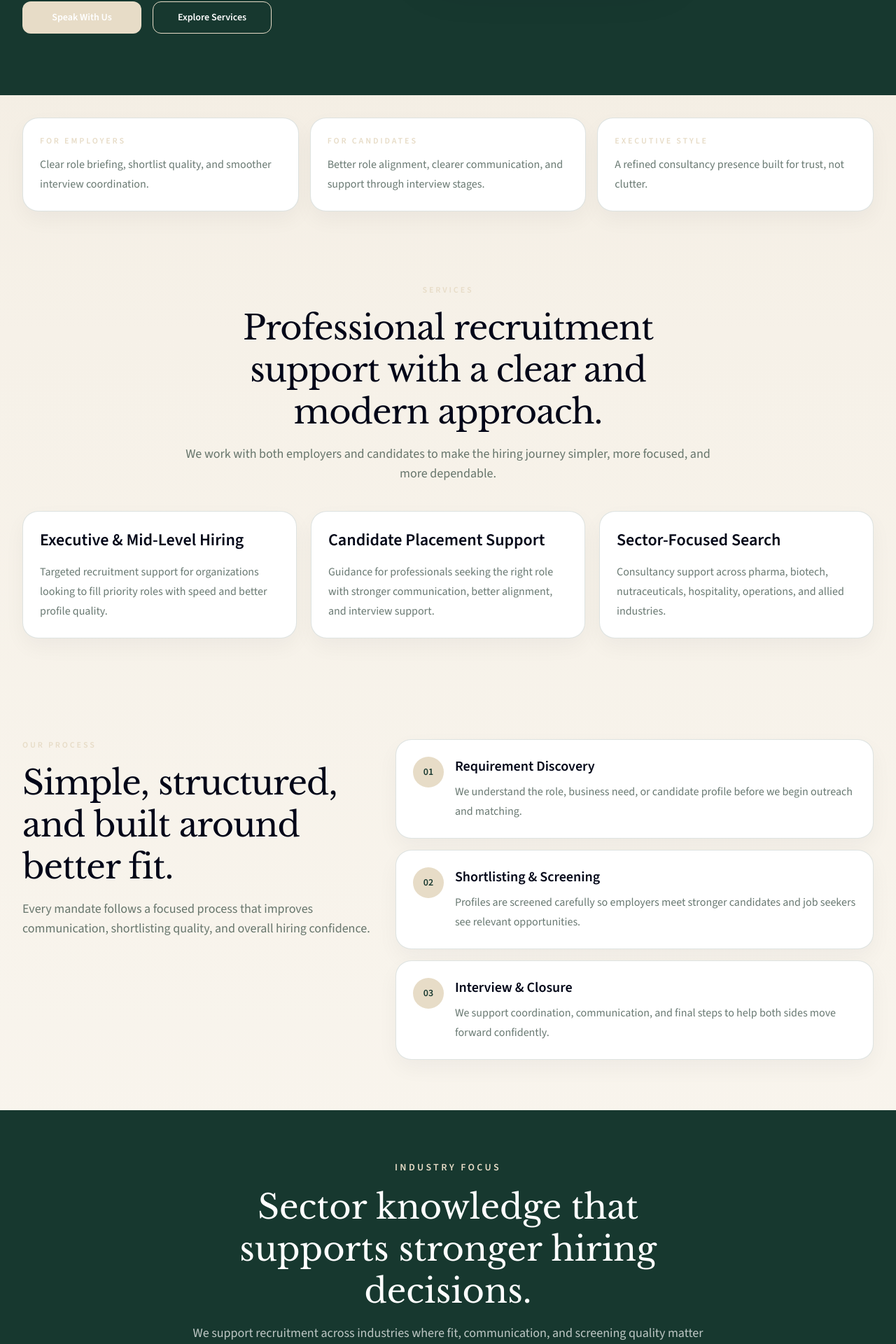
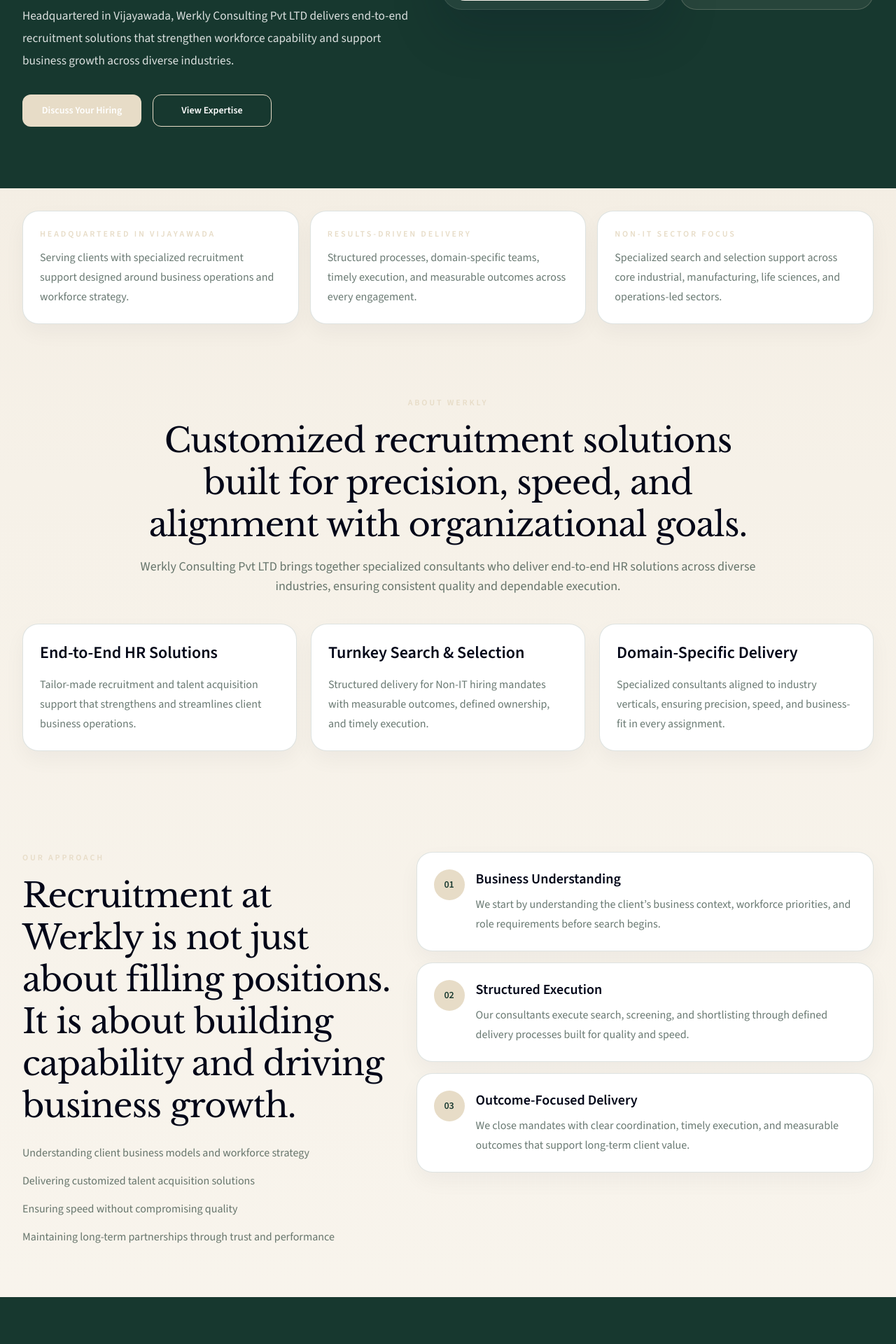
Before and after one commit to djkreddys-cmyk/Werkly, a Next.js app: page / in a window 1280 px wide. Shown: the part 800-2720 px from the top of the page at 70% size. Built offline with nearby package versions, Linux system fonts and the light colour scheme.

Commit message:
Update Werkly site with company profile and Non-IT expertise content

```diff
--- a/app/layout.tsx
+++ b/app/layout.tsx
@@ -15,9 +15,9 @@ const libreBaskerville = Libre_Baskerville({
 
 export const metadata: Metadata = {
   metadataBase: new URL("https://werkly.in"),
-  title: "Werkly | Job Consultancy for Employers and Candidates",
+  title: "Werkly Consulting Pvt LTD | Non-IT Search and Selection Partner",
   description:
-    "Werkly is a job consultancy connecting employers with qualified talent and guiding candidates toward better career opportunities across multiple industries.",
+    "Werkly Consulting Pvt LTD delivers end-to-end, tailor-made HR and recruitment solutions across Non-IT sectors with structured execution, domain-specific teams, and measurable outcomes.",
 };
 
 export default function RootLayout({
--- a/app/page.tsx
+++ b/app/page.tsx
@@ -2,47 +2,59 @@ import Image from "next/image";
 import { SiteFooter } from "@/components/site-footer";
 import { SiteHeader } from "@/components/site-header";
 
-const services = [
+const serviceHighlights = [
   {
-    title: "Executive & Mid-Level Hiring",
+    title: "End-to-End HR Solutions",
     description:
-      "Targeted recruitment support for organizations looking to fill priority roles with speed and better profile quality.",
+      "Tailor-made recruitment and talent acquisition support that strengthens and streamlines client business operations.",
   },
   {
-    title: "Candidate Placement Support",
+    title: "Turnkey Search & Selection",
     description:
-      "Guidance for professionals seeking the right role with stronger communication, better alignment, and interview support.",
+      "Structured delivery for Non-IT hiring mandates with measurable outcomes, defined ownership, and timely execution.",
   },
   {
-    title: "Sector-Focused Search",
+    title: "Domain-Specific Delivery",
     description:
-      "Consultancy support across pharma, biotech, nutraceuticals, hospitality, operations, and allied industries.",
+      "Specialized consultants aligned to industry verticals, ensuring precision, speed, and business-fit in every assignment.",
   },
+];
+
+const approachPoints = [
+  "Understanding client business models and workforce strategy",
+  "Delivering customized talent acquisition solutions",
+  "Ensuring speed without compromising quality",
+  "Maintaining long-term partnerships through trust and performance",
 ];
 
 const processSteps = [
   {
-    title: "Requirement Discovery",
+    title: "Business Understanding",
     description:
-      "We understand the role, business need, or candidate profile before we begin outreach and matching.",
+      "We start by understanding the client’s business context, workforce priorities, and role requirements before search begins.",
   },
   {
-    title: "Shortlisting & Screening",
+    title: "Structured Execution",
     description:
-      "Profiles are screened carefully so employers meet stronger candidates and job seekers see relevant opportunities.",
+      "Our consultants execute search, screening, and shortlisting through defined delivery processes built for quality and speed.",
   },
   {
-    title: "Interview & Closure",
+    title: "Outcome-Focused Delivery",
     description:
-      "We support coordination, communication, and final steps to help both sides move forward confidently.",
+      "We close mandates with clear coordination, timely execution, and measurable outcomes that support long-term client value.",
   },
 ];
 
 const sectors = [
   "Pharma & Life Sciences",
   "Biotech & Nutraceuticals",
-  "Hospitality & Operations",
-  "Allied Business Functions",
+  "Food & Beverages",
+  "Oil & Gas",
+  "Engineering & Manufacturing",
+  "Building Materials & Construction Systems",
+  "Automotive & Mobility",
+  "Aerospace & Defense",
+  "Hospitality, HVAC, and Related Industries",
 ];
 
 export default function Home() {
@@ -53,33 +65,33 @@ export default function Home() {
         <section className="relative overflow-hidden bg-[var(--color-dark)]">
           <div className="absolute inset-0 bg-[radial-gradient(circle_at_20%_20%,rgba(231,220,199,0.16),transparent_24%),linear-gradient(180deg,rgba(23,56,47,0.86),rgba(23,56,47,1))]" />
           <div className="section-shell relative py-14 sm:py-18 lg:py-22">
-            <div className="grid gap-10 lg:grid-cols-[0.92fr_1.08fr] lg:items-center">
+            <div className="grid gap-10 lg:grid-cols-[0.95fr_1.05fr] lg:items-center">
               <div className="text-white">
                 <p className="text-sm font-semibold uppercase tracking-[0.28em] text-[var(--color-accent)]">
-                  Werkly Job Consultancy
+                  Werkly Consulting Pvt LTD
                 </p>
-                <h1 className="mt-5 max-w-2xl font-[family-name:var(--font-display)] text-5xl leading-[0.94] sm:text-6xl lg:text-[5rem]">
-                  Executive hiring support with a sharper consultancy feel.
+                <h1 className="mt-5 max-w-3xl font-[family-name:var(--font-display)] text-5xl leading-[0.94] sm:text-6xl lg:text-[4.85rem]">
+                  Tailor-made HR solutions for Non-IT businesses that need precision and delivery discipline.
                 </h1>
-                <p className="mt-5 max-w-xl text-lg leading-8 text-white/82 sm:text-[1.1rem]">
-                  Werkly helps employers and candidates connect through a structured, high-trust recruitment process with clearer communication and stronger role alignment.
+                <p className="mt-5 max-w-2xl text-lg leading-8 text-white/84 sm:text-[1.08rem]">
+                  Headquartered in Vijayawada, Werkly Consulting Pvt LTD delivers end-to-end recruitment solutions that strengthen workforce capability and support business growth across diverse industries.
                 </p>
                 <div className="mt-8 flex flex-col gap-4 sm:flex-row">
                   <a
                     href="#contact"
                     className="inline-flex min-w-[170px] items-center justify-center rounded-xl bg-[var(--color-accent)] px-6 py-3 text-sm font-semibold text-[var(--color-dark)] transition hover:opacity-95"
                   >
-                    Speak With Us
+                    Discuss Your Hiring
                   </a>
                   <a
-                    href="#services"
+                    href="#expertise"
                     className="inline-flex min-w-[170px] items-center justify-center rounded-xl border border-[var(--color-accent)] bg-transparent px-6 py-3 text-sm font-semibold text-[var(--color-accent)] transition hover:bg-[rgba(231,220,199,0.1)]"
                   >
-                    Explore Services
+                    View Expertise
                   </a>
                 </div>
               </div>
-              <div className="grid gap-4 sm:grid-cols-[1.1fr_0.9fr]">
+              <div className="grid gap-4 sm:grid-cols-[1.08fr_0.92fr]">
                 <div className="hero-frame overflow-hidden rounded-[1.8rem] border border-white/10 bg-[rgba(255,255,255,0.06)] p-3">
                   <Image
                     src="/consultancy-team-primary.svg"
@@ -102,10 +114,10 @@ export default function Home() {
                   </div>
                   <div className="rounded-[1.5rem] border border-[rgba(231,220,199,0.22)] bg-[rgba(231,220,199,0.08)] p-6 text-white">
                     <p className="text-sm font-semibold uppercase tracking-[0.24em] text-[var(--color-accent)]">
-                      Trusted Process
+                      Established in 2025
                     </p>
                     <p className="mt-3 text-lg leading-8 text-white/84">
-                      Designed to feel more like an executive consultancy conversation than a busy staffing portal.
+                      A forward-thinking Search and Selection firm delivering turnkey recruitment assignments across the Non-IT sector.
                     </p>
                   </div>
                 </div>
@@ -117,36 +129,38 @@ export default function Home() {
         <section className="section-shell py-6 sm:py-8">
           <div className="grid gap-4 md:grid-cols-3">
             <article className="story-card p-6">
-              <p className="eyebrow">For Employers</p>
+              <p className="eyebrow">Headquartered in Vijayawada</p>
               <p className="mt-3 text-base leading-7 muted-copy">
-                Clear role briefing, shortlist quality, and smoother interview coordination.
+                Serving clients with specialized recruitment support designed around business operations and workforce strategy.
               </p>
             </article>
             <article className="story-card p-6">
-              <p className="eyebrow">For Candidates</p>
+              <p className="eyebrow">Results-Driven Delivery</p>
               <p className="mt-3 text-base leading-7 muted-copy">
-                Better role alignment, clearer communication, and support through interview stages.
+                Structured processes, domain-specific teams, timely execution, and measurable outcomes across every engagement.
               </p>
             </article>
             <article className="story-card p-6">
-              <p className="eyebrow">Executive Style</p>
+              <p className="eyebrow">Non-IT Sector Focus</p>
               <p className="mt-3 text-base leading-7 muted-copy">
-                A refined consultancy presence built for trust, not clutter.
+                Specialized search and selection support across core industrial, manufacturing, life sciences, and operations-led sectors.
               </p>
             </article>
           </div>
         </section>
 
         <section id="services" className="section-shell py-14 sm:py-18">
-          <div className="mx-auto max-w-3xl text-center">
-            <p className="eyebrow">Services</p>
-            <h2 className="mt-4 section-title">Professional recruitment support with a clear and modern approach.</h2>
+          <div className="mx-auto max-w-4xl text-center">
+            <p className="eyebrow">About Werkly</p>
+            <h2 className="mt-4 section-title">
+              Customized recruitment solutions built for precision, speed, and alignment with organizational goals.
+            </h2>
             <p className="mt-4 text-base leading-7 muted-copy sm:text-lg">
-              We work with both employers and candidates to make the hiring journey simpler, more focused, and more dependable.
+              Werkly Consulting Pvt LTD brings together specialized consultants who deliver end-to-end HR solutions across diverse industries, ensuring consistent quality and dependable execution.
             </p>
           </div>
           <div className="mt-10 grid gap-5 lg:grid-cols-3">
-            {services.map((service) => (
+            {serviceHighlights.map((service) => (
               <article key={service.title} className="story-card p-7">
                 <h3 className="text-2xl font-semibold text-slate-950">{service.title}</h3>
                 <p className="mt-4 text-base leading-7 muted-copy">{service.description}</p>
@@ -156,13 +170,19 @@ export default function Home() {
         </section>
 
         <section id="process" className="section-shell py-14 sm:py-18">
-          <div className="grid gap-7 lg:grid-cols-[0.85fr_1.15fr] lg:items-start">
+          <div className="grid gap-7 lg:grid-cols-[0.9fr_1.1fr] lg:items-start">
             <div className="space-y-4">
-              <p className="eyebrow">Our Process</p>
-              <h2 className="section-title">Simple, structured, and built around better fit.</h2>
-              <p className="text-base leading-7 muted-copy sm:text-lg">
-                Every mandate follows a focused process that improves communication, shortlisting quality, and overall hiring confidence.
-              </p>
+              <p className="eyebrow">Our Approach</p>
+              <h2 className="section-title">
+                Recruitment at Werkly is not just about filling positions. It is about building capability and driving business growth.
+              </h2>
+              <ul className="space-y-3 pt-2">
+                {approachPoints.map((point) => (
+                  <li key={point} className="text-base leading-7 muted-copy">
+                    {point}
+                  </li>
+                ))}
+              </ul>
             </div>
             <div className="grid gap-4">
               {processSteps.map((step, index) => (
@@ -180,22 +200,25 @@ export default function Home() {
           </div>
         </section>
 
-        <section id="roles" className="bg-[var(--color-dark)] py-14 sm:py-18">
+        <section id="expertise" className="bg-[var(--color-dark)] py-14 sm:py-18">
           <div className="section-shell">
-            <div className="mx-auto max-w-3xl text-center">
+            <div className="mx-auto max-w-4xl text-center">
               <p className="text-sm font-semibold uppercase tracking-[0.24em] text-[var(--color-accent)]">
-                Industry Focus
+                Our Expertise
               </p>
               <h2 className="mt-4 font-[family-name:var(--font-display)] text-4xl leading-tight text-white sm:text-5xl">
-                Sector knowledge that supports stronger hiring decisions.
+                Specialized recruitment solutions across key Non-IT verticals.
               </h2>
               <p className="mt-4 text-base leading-7 text-white/72 sm:text-lg">
-                We support recruitment across industries where fit, communication, and screening quality matter most.
+                Our domain-specific teams execute turnkey recruitment assignments across sectors where industry context and structured delivery matter.
               </p>
             </div>
-            <div className="mt-10 grid gap-5 sm:grid-cols-2 lg:grid-cols-4">
+            <div className="mt-10 grid gap-5 sm:grid-cols-2 lg:grid-cols-3">
               {sectors.map((sector) => (
-                <article key={sector} className="rounded-[1.3rem] border border-[rgba(231,220,199,0.26)] bg-[rgba(231,220,199,0.08)] p-6 text-white">
+                <article
+                  key={sector}
+                  className="rounded-[1.3rem] border border-[rgba(231,220,199,0.26)] bg-[rgba(231,220,199,0.08)] p-6 text-white"
+                >
                   <h3 className="text-xl font-semibold">{sector}</h3>
                 </article>
               ))}
@@ -206,12 +229,12 @@ export default function Home() {
         <section id="contact" className="section-shell py-14 sm:py-18">
           <div className="grid gap-5 lg:grid-cols-[1.1fr_0.9fr]">
             <div className="story-card p-8 sm:p-9">
-              <p className="eyebrow">Contact Us</p>
+              <p className="eyebrow">Client Engagement</p>
               <h2 className="mt-4 font-[family-name:var(--font-display)] text-4xl leading-tight text-slate-950 sm:text-5xl">
-                Start a hiring conversation or share your job profile.
+                Engage Werkly for customized, results-driven recruitment support.
               </h2>
               <p className="mt-5 max-w-2xl text-base leading-7 muted-copy sm:text-lg">
-                Employers can contact us with role details and timelines. Candidates can reach out with resumes, preferred sectors, and job locations.
+                We work with organizations that need structured search and selection delivery, strong turnaround discipline, and long-term recruitment partnerships built on trust and performance.
               </p>
               <div className="mt-8 flex flex-col gap-4 sm:flex-row">
                 <a
@@ -231,6 +254,14 @@ export default function Home() {
             <div className="story-card p-8">
               <div className="space-y-6">
                 <div>
+                  <p className="text-sm uppercase tracking-[0.22em] text-slate-400">Company</p>
+                  <p className="mt-2 text-lg font-semibold text-slate-950">Werkly Consulting Pvt LTD</p>
+                </div>
+                <div>
+                  <p className="text-sm uppercase tracking-[0.22em] text-slate-400">Headquarters</p>
+                  <p className="mt-2 text-lg font-semibold text-slate-950">Vijayawada</p>
+                </div>
+                <div>
                   <p className="text-sm uppercase tracking-[0.22em] text-slate-400">Hiring Enquiries</p>
                   <a className="mt-2 block text-lg font-semibold text-slate-950" href="mailto:hr@werkly.in">
                     hr@werkly.in
@@ -242,16 +273,6 @@ export default function Home() {
                     info@werkly.in
                   </a>
                 </div>
-                <div>
-                  <p className="text-sm uppercase tracking-[0.22em] text-slate-400">Website</p>
-                  <p className="mt-2 text-lg font-semibold text-slate-950">www.werkly.in</p>
-                </div>
-                <div>
-                  <p className="text-sm uppercase tracking-[0.22em] text-slate-400">Consultancy Scope</p>
-                  <p className="mt-2 text-base leading-7 muted-copy">
-                    Hiring and placement support for employers and job seekers across multiple growth sectors.
-                  </p>
-                </div>
               </div>
             </div>
           </div>
--- a/components/site-footer.tsx
+++ b/components/site-footer.tsx
@@ -13,10 +13,10 @@ export function SiteFooter() {
             Werkly
           </p>
           <h2 className="font-[family-name:var(--font-display)] text-3xl text-white">
-            Connecting talent with dependable opportunities.
+            Tailor-made HR solutions with structured Non-IT recruitment delivery.
           </h2>
           <p className="text-sm leading-7 text-white/65">
-            Recruitment consultancy support for employers and job seekers across pharma, biotech, operations, hospitality, and allied sectors.
+            Headquartered in Vijayawada, Werkly Consulting Pvt LTD supports clients with customized search and selection solutions across diverse Non-IT industries.
           </p>
         </div>
         <div className="flex flex-col gap-6 text-sm text-white/70 sm:flex-row sm:items-center sm:gap-8">
```
